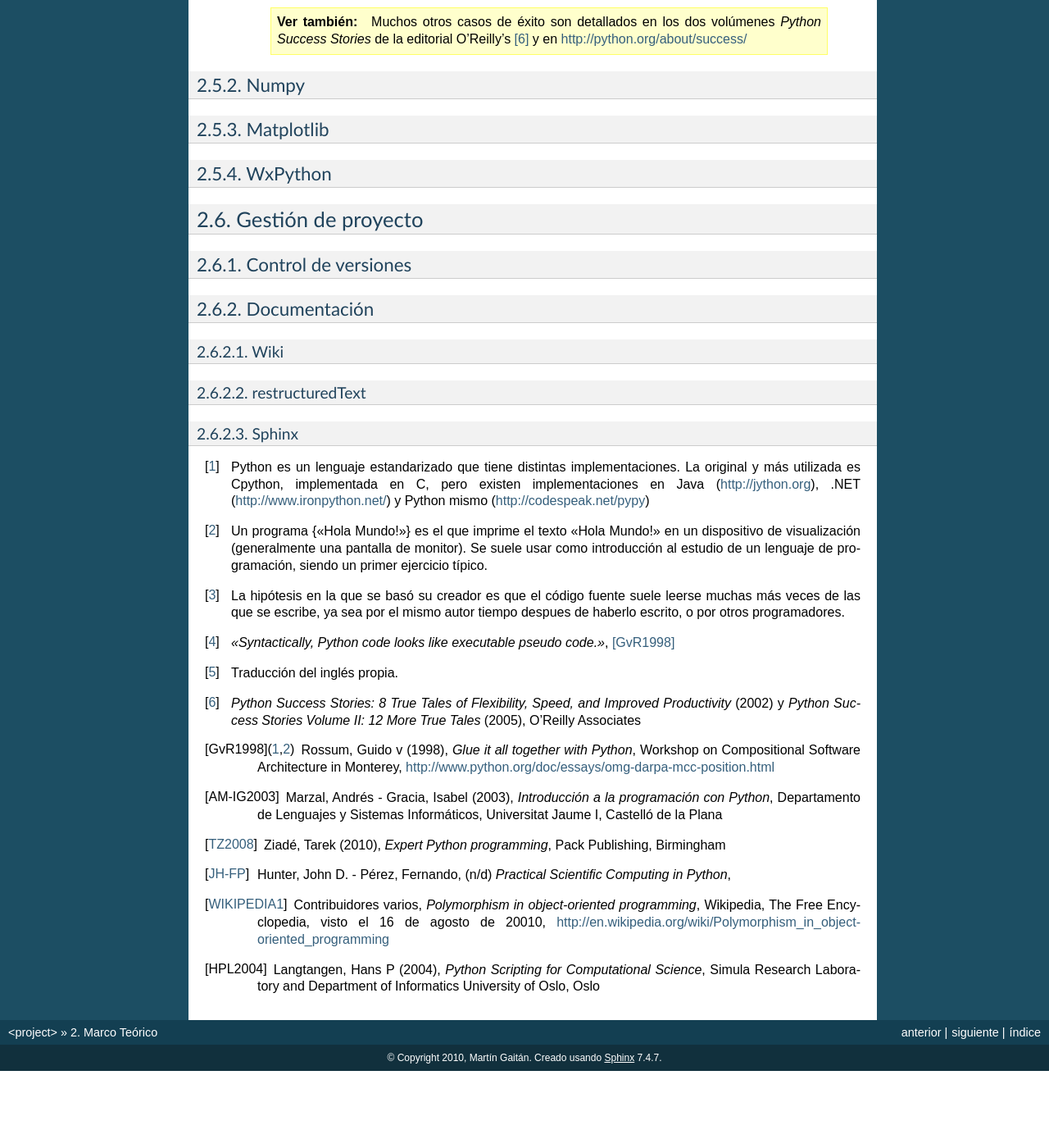
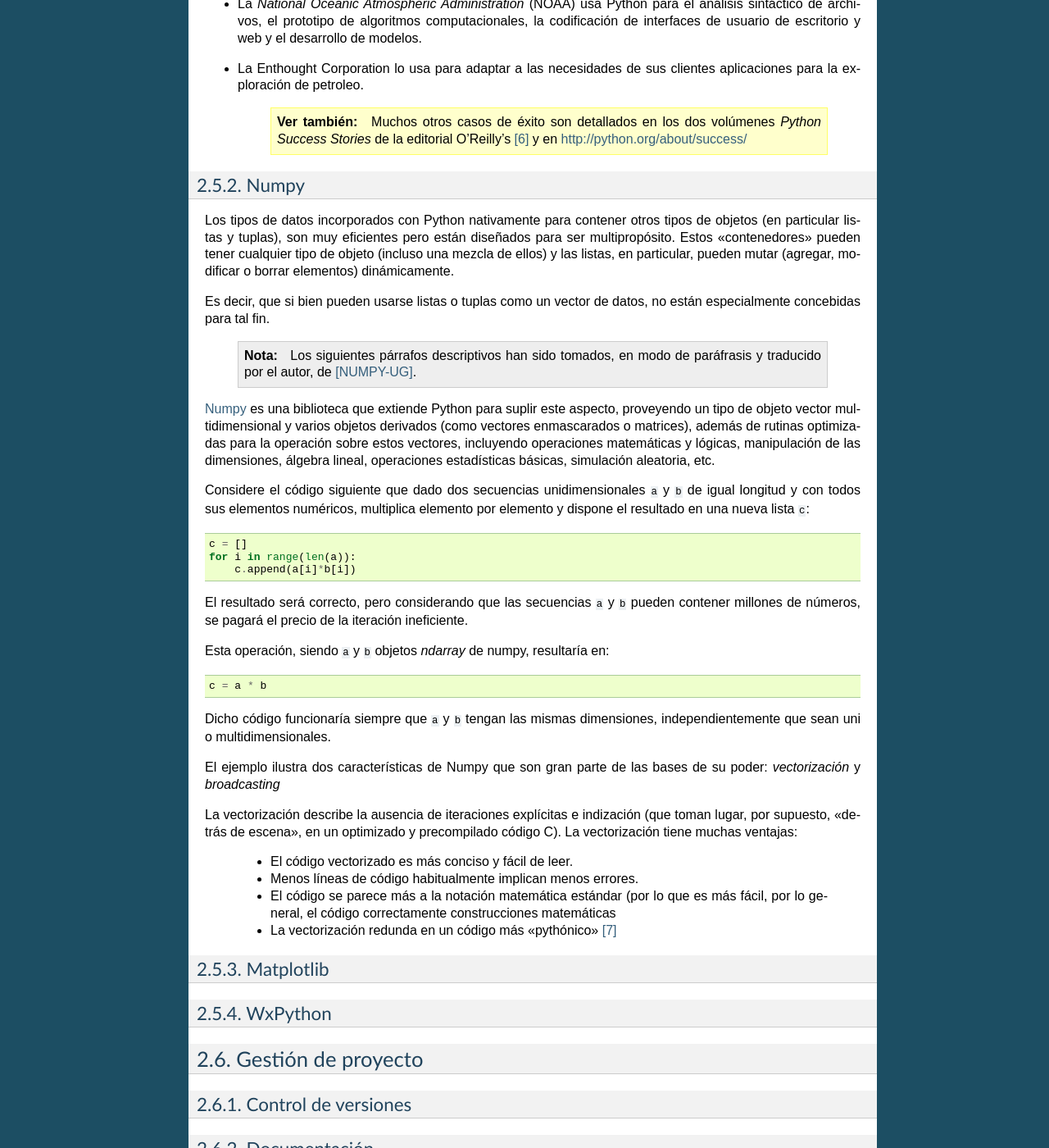
Before and after one commit to mgaitan/gpec2010, a Sphinx documentation site: the page built from docs/marco_teorico.rst, in a window 1280 px wide and 1400 px high, scrolled down 3263 px. Shown: the whole window at 82% size. Built offline with Sphinx 7.4.7, drawn with Linux system fonts in a browser that asks for light colours; formulas are drawn with MathJax 3; before the commit the page ends 4569 px from its top, so only the background shows below that; some of the changed text lies outside the part shown.

Commit message:
numpy marco teorico

```diff
--- a/docs/contexto_de_trabajo.rst
+++ b/docs/contexto_de_trabajo.rst
@@ -62,7 +62,7 @@ Esto no implica que el/la autor/a o autores del software
 pierdan los derechos de autoría intelectual que son inalienables e imprescriptibles.
 
 La definición de SL [FSFa]_ fue concebida originalmente por Richard Stallman
-a principio de los años 80, oponiéndose a las restricciones que imponía el modelo
+a mediados de los años 80, oponiéndose a las restricciones que imponía el modelo
 de :term:`software privativo` (SP) que muchas universidades empezaban a adoptar y que
 los :term:`hackers <hacker>` [#]_ no podían aceptar.
 
@@ -323,7 +323,7 @@ a futuro.
                económicamente sostenible y socialmente justo*, infonomia.com (Ed.), Barcelona
 
 
-.. [ER1997]  Raymon, Eric S (1997),  *The Cathedral and the Bazaar*, Open Source Software Foundation,
+.. [ER1997]  Raymond, Eric S (1997),  *The Cathedral and the Bazaar*, Open Source Software Foundation,
              Traducción al español del Proyecto Lucas, http://es.tldp.org/Otros/catedral-bazar/cathedral-es-paper-00.html
 
 .. [RMS2004]  Stallman, Richard M (2004), *Libre pero encadenado. La trampa del Java.*,
--- a/docs/glosario.rst
+++ b/docs/glosario.rst
@@ -44,9 +44,10 @@ Computación
         con espíritu lúdico, curioso y solidario, asumiéndolo como el reto
         intelectual de superar o rodear las limitaciones de forma creativa.
 
-        .. seealso:: *What is a Hacker?*, Brian Harvey, University of California, Berkeley
-                     http://www.cs.berkeley.edu/~bh/hacker.html
+        .. seealso::
 
+            *What is a Hacker?*, Brian Harvey, University of California, Berkeley,
+            http://www.cs.berkeley.edu/~bh/hacker.html
 
     GUI
         pass
--- a/docs/marco_teorico.rst
+++ b/docs/marco_teorico.rst
@@ -139,6 +141,12 @@ a objetos como herencia y polimorfismo::
 Puede ver el artículo [WIKIPEDIA1]_ para una comparación (en particular la extensión y legibilidad)
 de código equivalente en otros lenguajes de programación.
 
+    ... seealso::
+
+        Dar una introducción completa a las capacidades de Python como lenguaje
+        de programación quedan fuera de los alcances de este trabajo. Para
+        ampliar los conceptos aquí vertidos puede ver [TUT-PSF] y [MP2001].
+
 
 En Python el **tipado de datos es dinámico** (al igual que la asignación de memoria),
 es decir que el tipo de dato (entero, cadena, punto flotante u otros tipos de más alto nivel como listas o diccionarios)
@@ -161,7 +169,7 @@ Además de la incorporada, puede interfacear con diversas bibliotecas, por ejemp
 para para desarrollar interfaces gráficas de usuario (:term:`GUI`), y
 a la vez es extensible en C o C++.
 
-Esto facilidad de integración permite que frecuentemente sea utilizado
+Esta facilidad de integración permite que frecuentemente sea utilizado
 como *"lenguaje pegamento"* (ver [GvR1998]_ ) para interconectar código que
 por razones históricas, de performance o arquitectura están desarrolladas
 en otro lenguaje de más bajo nivel.
@@ -206,9 +214,63 @@ del mundo:
         *Python Success Stories* de la editorial O'Reilly's [#]_ y en
         http://python.org/about/success/
 
-
 Numpy
 ------
+
+Los tipos de datos incorporados con Python nativamente para contener otros tipos
+de objetos (en particular listas y tuplas), son muy eficientes pero
+están diseñados para ser multipropósito. Estos "contenedores" pueden tener cualquier
+tipo de objeto (incluso una mezcla de ellos) y las listas, en particular, pueden mutar
+(agregar, modificar o borrar elementos) dinámicamente.
+
+Es decir, que si bien pueden usarse listas o tuplas como un :term:`vector` de datos, no están
+especialmente concebidas para tal fin.
+
+    .. note::
+
+        Los siguientes párrafos descriptivos han sido tomados, en modo
+        de paráfrasis y traducido por el autor, de [NUMPY-UG]_.
+
+`Numpy <http://numpy.org>`_ es una biblioteca que extiende Python para suplir
+este aspecto, proveyendo un tipo de objeto vector multidimensional y varios objetos derivados (como vectores enmascarados o matrices),
+además de rutinas optimizadas para la operación sobre estos vectores, incluyendo
+operaciones matemáticas y lógicas, manipulación de las dimensiones, álgebra lineal,
+operaciones estadísticas básicas, simulación aleatoria, etc.
+
+Considere el código siguiente que dado dos secuencias unidimensionales ``a`` y ``b`` de igual
+longitud y con todos sus elementos numéricos, multiplica elemento por elemento
+y dispone el resultado en una nueva lista ``c``::
+
+    c = []
+    for i in range(len(a)):
+        c.append(a[i]*b[i])
+
+El resultado será correcto, pero considerando que las secuencias ``a`` y ``b``
+pueden contener millones de números, se pagará el precio de la iteración ineficiente.
+
+Esta operación, siendo ``a`` y ``b`` objetos *ndarray* de numpy, resultaría en::
+
+    c = a * b
+
+Dicho código funcionaría siempre que ``a`` y ``b`` tengan las mismas dimensiones,
+independientemente que sean uni o multidimensionales.
+
+El ejemplo ilustra dos características de Numpy que son gran parte de las bases
+de su poder: *vectorización* y *broadcasting*
+
+La vectorización describe la ausencia de iteraciones explícitas e indización
+(que toman lugar, por supuesto, "detrás de escena", en un optimizado y precompilado
+código C). La vectorización tiene muchas ventajas:
+
+    * El código vectorizado es más conciso y fácil de leer.
+    * Menos líneas de código habitualmente implican menos errores.
+    * El código se parece más a la notación matemática estándar (por lo que es más fácil,
+      por lo general, el código correctamente construcciones matemáticas
+    * La vectorización redunda en un código más "pythónico" [#]_
+
+
+
+
 
 Matplotlib
 ----------
@@ -255,7 +317,11 @@ Sphinx
 .. [#]  *Python Success Stories: 8 True Tales of Flexibility, Speed, and Improved Productivity* (2002) y
         *Python Success Stories Volume II: 12 More True Tales* (2005), O'Reilly Associates
 
-.. [GvR1998]  Rossum, Guido v (1998), *Glue it all together with Python*,
+.. [#]  El código que sigue los principios de legibilidad y transparencia propuestos
+        por Python se dice que es "pythonico". Contrariamente, el código opaco u ofuscado es
+        bautizado como "no pythonico". Ver [PEP8]_ y [PEP20]_.
+
+.. [GvR1998]  van Rossum, Guido (1998), *Glue it all together with Python*,
               Workshop on Compositional Software Architecture in Monterey,
               http://www.python.org/doc/essays/omg-darpa-mcc-position.html
 
@@ -267,9 +333,25 @@ Sphinx
 
 .. [JH-FP]  Hunter, John D. - Pérez, Fernando, (n/d) *Practical Scientific Computing in Python*,
 
+.. [TP-PSF]  van Rossum, Guido (2010), *The Python Tutorial v2.7*, Python Software Foundation,
+             http://docs.python.org/tutorial/ . Existe una traducción al español en  realizada
+             por la comunidad Python Argentina en http://python.org.ar/pyar/Tutorial
+
+.. [MP2001]  Pilgrim, Mark (2001), *Dive into Python*, liberado bajo los términos
+             de GNU Free Documentation License, http://diveintopython.org/. Existe
+             una traducción al español disponible en http://www.gulic.org/almacen/diveintopython-5.4-es/
+
 .. [WIKIPEDIA1]  Contribuidores varios, *Polymorphism in object-oriented programming*,
                  Wikipedia, The Free Encyclopedia, visto el 16 de agosto de 20010,
                  http://en.wikipedia.org/wiki/Polymorphism_in_object-oriented_programming
 
 .. [HPL2004]  Langtangen, Hans P (2004), *Python Scripting for Computational Science*,
               Simula Research Laboratory and Department of Informatics University of Oslo, Oslo
+
+.. [PEP8]  van Rossum, Guido - Warsaw, Barry (2001), *Python Enhancement Proposals (PEP) #8:
+           Style Guide for Python Code*, Python Software Foundation, http://www.python.org/dev/peps/pep-0008/
+
+.. [PEP20]  Peters, Tim (2004) *Python Enhancement Proposals (PEP) #20: The Zen of Python*,
+            Python Software Foundation, http://www.python.org/dev/peps/pep-0020/
+
+.. [NUMPY-UG] Scipy community, *Numpy User Guide*,
```
Also changed, not shown: other parts of docs/marco_teorico.rst (+6 -4 lines), 7 other files.
